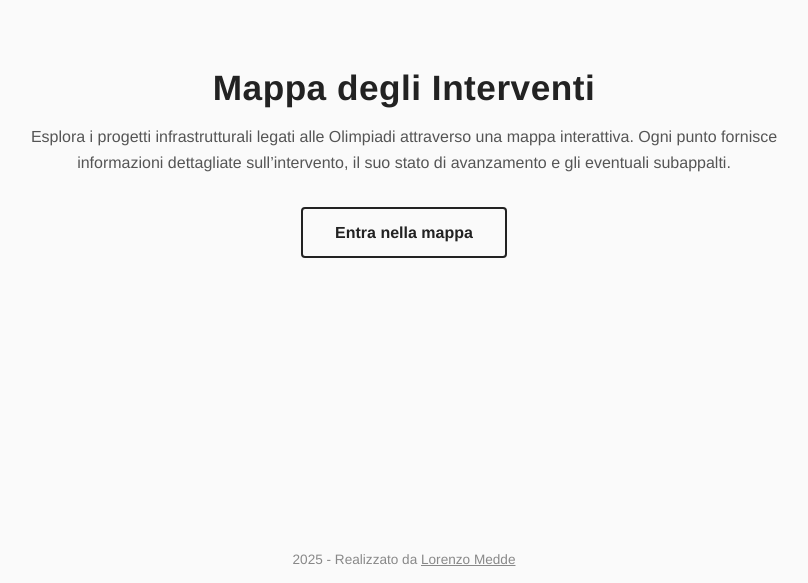
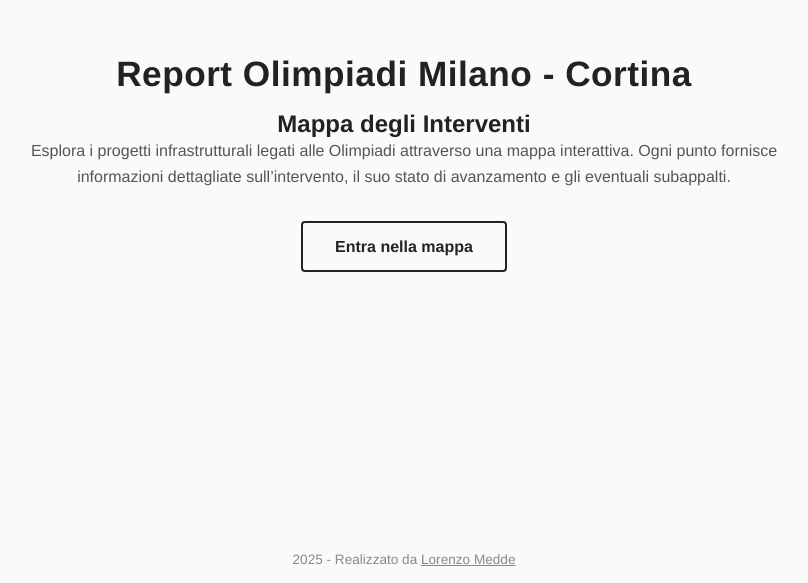
Before and after one commit to Loremedde/olimpiadi, a plain HTML site: page docs/index.html in a window 1280 px wide. Shown: the part 217-800 px from the top of the page, without its empty margins (236-1044 px from the left). Drawn offline with Linux system fonts and the light colour scheme.

Commit message:
Corretto titolo

```diff
--- a/docs/index.html
+++ b/docs/index.html
@@ -3,7 +3,7 @@
 <head>
   <meta charset="UTF-8">
   <meta name="viewport" content="width=device-width, initial-scale=1.0">
-  <title>Mappa degli Interventi – Olimpiadi</title>
+  <title>Report dati Olimpiadi</title>
   <style>
     /* Reset e base */
     * { margin: 0; padding: 0; box-sizing: border-box; }
@@ -82,7 +82,9 @@
 <body>
 
   <header>
-    <h1>Mappa degli Interventi</h1>
+    <h1>Report Olimpiadi Milano - Cortina</h1>
+
+    <h2>Mappa degli Interventi</h2>
     <p>
       Esplora i progetti infrastrutturali legati alle Olimpiadi attraverso una mappa interattiva.
       Ogni punto fornisce informazioni dettagliate sull’intervento, il suo stato di avanzamento e gli eventuali subappalti.
```
